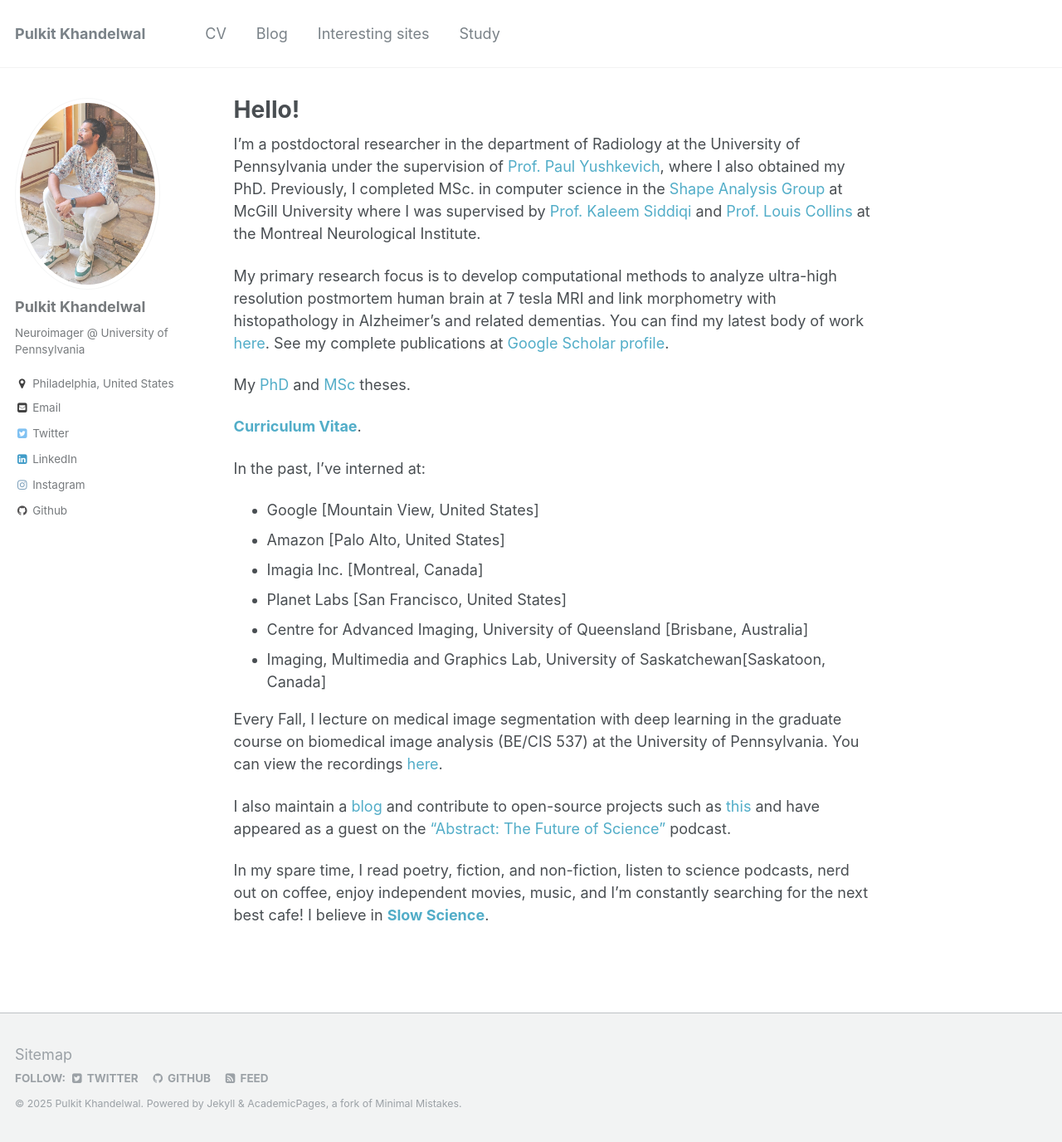
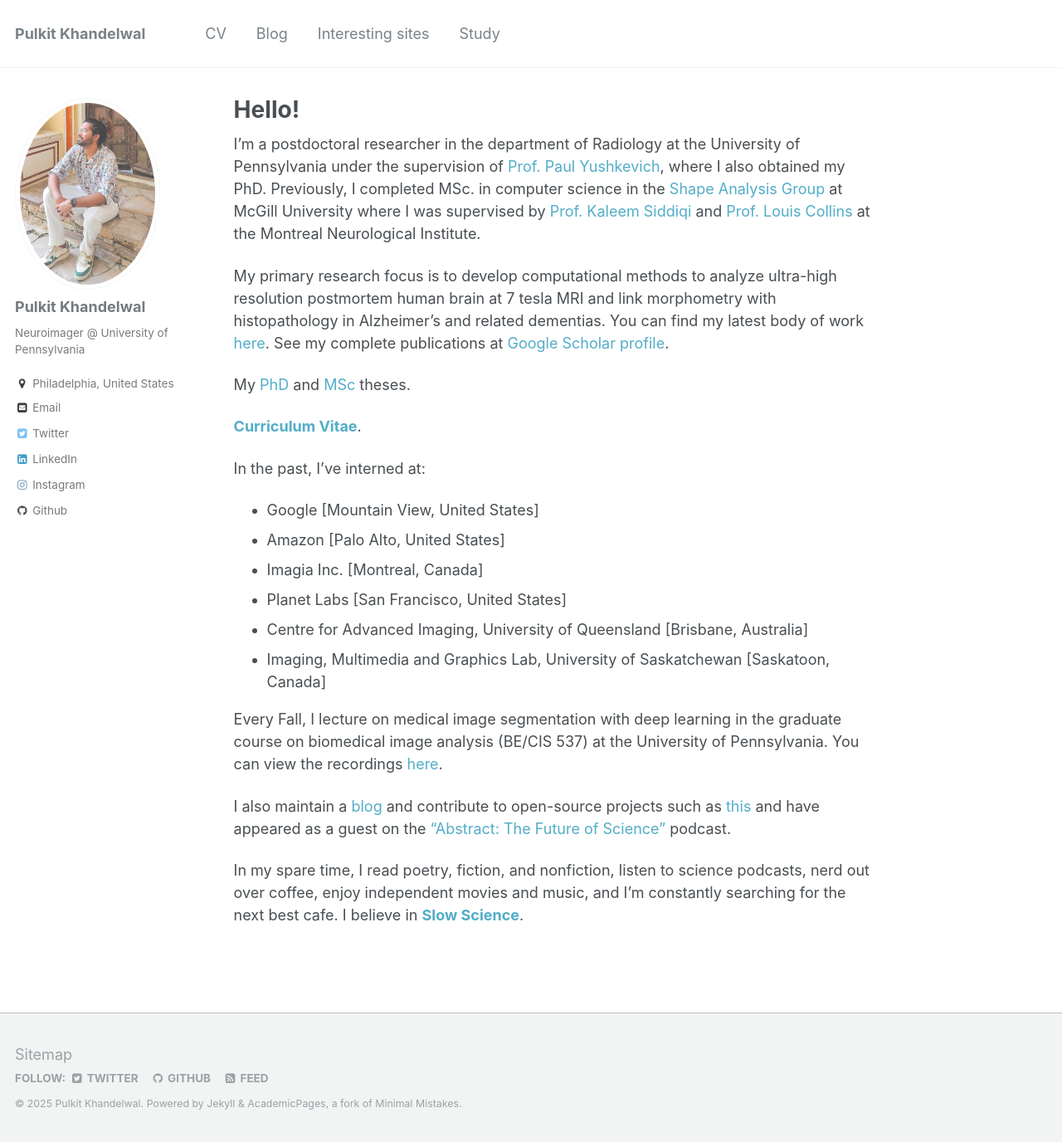
Before and after one commit to Pulkit-Khandelwal/pulkit-khandelwal.github.io, a Jekyll site: the page built from _pages/about.md, in a window 1280 px wide and 1376 px high. Shown: the whole window at 83% size. Built offline with Jekyll 4.4.1, drawn with Linux system fonts in a browser that asks for light colours.

Commit message:
Update about.md

```diff
--- a/_pages/about.md
+++ b/_pages/about.md
@@ -21,11 +21,11 @@ In the past, I've interned at:
 * Imagia Inc. [Montreal, Canada]
 * Planet Labs [San Francisco, United States]
 * Centre for Advanced Imaging, University of Queensland [Brisbane, Australia]
-* Imaging, Multimedia and Graphics Lab, University of Saskatchewan[Saskatoon, Canada]
+* Imaging, Multimedia and Graphics Lab, University of Saskatchewan [Saskatoon, Canada]
 
 Every Fall, I lecture on medical image segmentation with deep learning in the graduate course on biomedical image analysis (BE/CIS 537) at the University of Pennsylvania. You can view the recordings [here](https://pulkit-khandelwal.github.io/medical-image-segmentation-deep-learning/).
 
 I also maintain a [blog](https://pulkit-khandelwal.github.io/blog/) and contribute to open-source projects such as [this](https://github.com/Pulkit-Khandelwal/Reinforcement-Learning-Notebooks) and have appeared as a guest on the ["Abstract: The Future of Science"](https://anchor.fm/abstractcast) podcast.
 
-In my spare time, I read poetry, fiction, and non-fiction, listen to science podcasts, nerd out on coffee, enjoy independent movies, music, and I'm constantly searching for the next best cafe!
+In my spare time, I read poetry, fiction, and nonfiction, listen to science podcasts, nerd out over coffee, enjoy independent movies and music, and I'm constantly searching for the next best cafe.
 I believe in [**Slow Science**](http://slow-science.org/).
```
